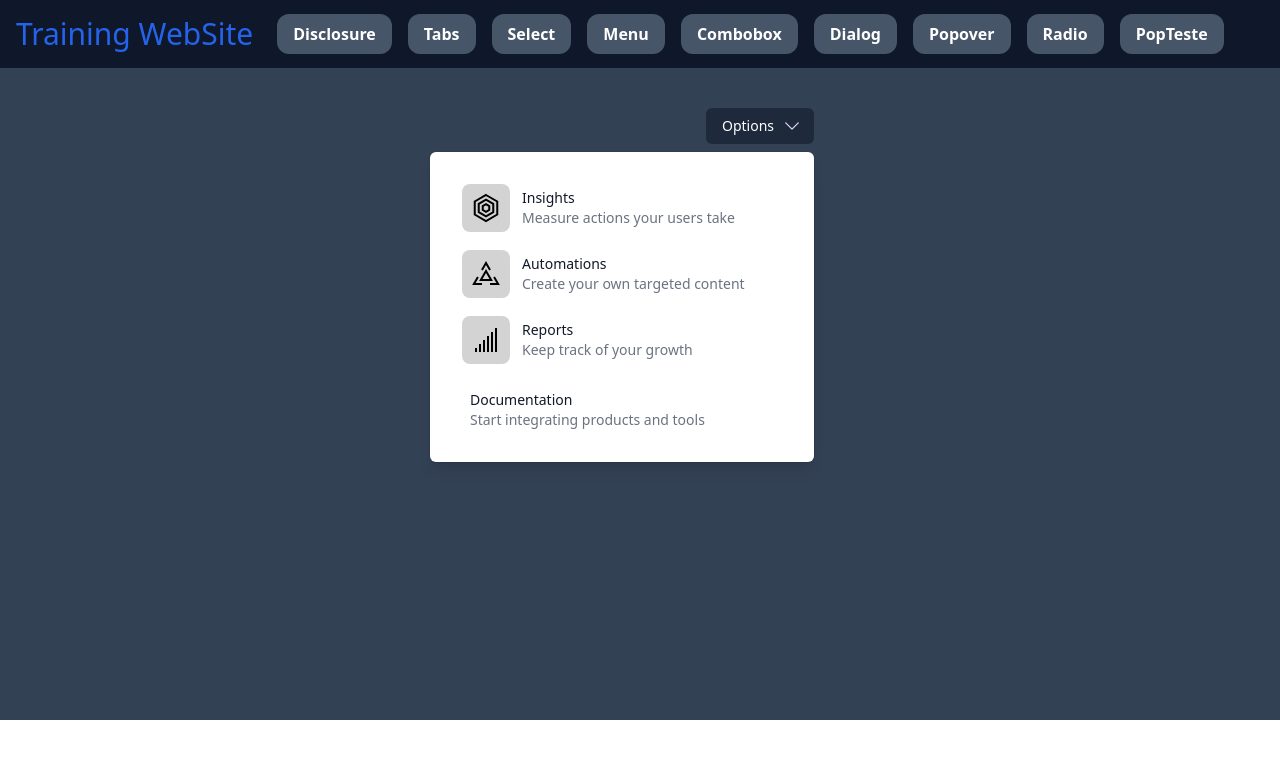
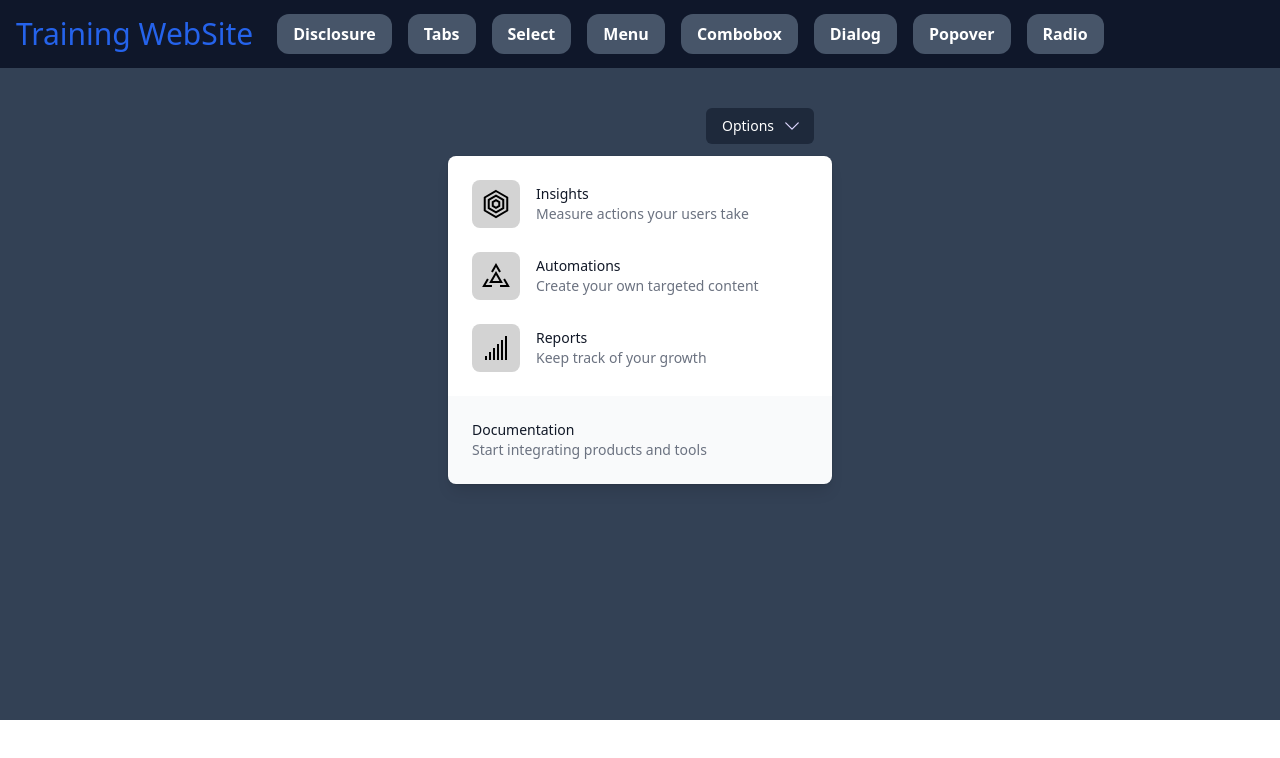
Before and after one commit to giliolizera/Training, a Vue app: page /popover in a window 1280 px wide. Shown: the top 758 px of the page. Built offline with nearby package versions, Linux system fonts and the light colour scheme.

Commit message:
feat: fix popover and remove test

```diff
--- a/src/components/Popover.vue
+++ b/src/components/Popover.vue
@@ -1,31 +1,41 @@
 <template>
   <Upside />
   <div class="pt-10 flex justify-center pl-60 bg-slate-700">
-    <div class="relative inline-block">
    <button @click="exibir = !exibir"
-        class="inline-flex w-full justify-center rounded-md bg-slate-800 px-4 py-2 text-sm font-medium text-white hover:bg-opacity-60">
+     class="relative inline-flex rounded-md bg-slate-800 px-4 py-2 text-sm font-medium text-white hover:bg-opacity-60">
      Options
      <ChevronDownIcon class="ml-2 -mr-1 h-5 w-5 text-violet-200 hover:text-violet-100" />
    </button>
-      <div v-if="exibir"
-        class="absolute right-0 mt-2 w-96 origin-top-right rounded-md bg-white  shadow-lg ring-1 ring-black ring-opacity-5 focus:outline-none px-4 py-4">
-        <button v-for="item in solutions" :key="item.name" :href="item.href" class="w-full">
-          <div class="inline-flex w-full mt-4 hover:rounded-md bg-white">
-            <div class="flex-shrink-0">
-              <div v-html="item.icon" class="h-5 w-5 ml-4 text-gray-400"></div>
   </div>
-            <div class=" ml-10 mt-1 inline text-left text-sm">
-              <a :href="item.href" class="font-medium text-gray-900">
+  <div class="absolute left-1/2 z-10 mt-3 w-screen max-w-sm -translate-x-1/2 transform px-4 sm:px-0">
+   <div class="overflow-hidden rounded-lg shadow-lg ring-1 ring-black ring-opacity-5">
+     <div class="relative grid gap-8 bg-white p-7">
+       <a
+         v-for="item in solutions"
+         :key="item.name"
+         :href="item.href"
+         class="-m-3 flex items-center rounded-lg p-2 transition duration-150 ease-in-out hover:bg-gray-50 focus:outline-none focus-visible:ring focus-visible:ring-orange-500 focus-visible:ring-opacity-50"
+       >
+         <div
+           class="flex h-10 w-10 shrink-0 items-center justify-center text-white sm:h-12 sm:w-12"
+         >
+           <div v-html="item.icon"></div>
+         </div>
+         <div class="ml-4">
+           <p class="text-sm font-medium text-gray-900">
              {{ item.name }}
-              </a>
-              <p class="text-gray-500">
+           </p>
+           <p class="text-sm text-gray-500">
              {{ item.description }}
            </p>
          </div>
+       </a>
      </div>
-        </button>
-        <div class="p-4">
-          <a class="flow-root rounded-md px-2 pt-2">
+     <div class="bg-gray-50 p-4">
+       <a
+         href="##"
+         class="flow-root rounded-md px-2 py-2 transition duration-150 ease-in-out hover:bg-gray-100 focus:outline-none focus-visible:ring focus-visible:ring-orange-500 focus-visible:ring-opacity-50"
+       >
          <span class="flex items-center">
            <span class="text-sm font-medium text-gray-900">
              Documentation
@@ -35,7 +45,6 @@
            Start integrating products and tools
          </span>
        </a>
-        </div>
      </div>
    </div>
   </div>
--- a/src/components/Popovers.vue
+++ /dev/null
@@ -1,149 +0,0 @@
-<template>
-   <Upside />
-   <div class="pt-10 flex justify-center pl-60 bg-slate-700">
-      <div class="relative inline-block">
-         <button @click="exibir = !exibir"
-            class="inline-flex w-full justify-center rounded-md bg-slate-800 px-4 py-2 text-sm font-medium text-white hover:bg-opacity-60">
-            Options
-            <ChevronDownIcon class="ml-2 -mr-1 h-5 w-5 text-violet-200 hover:text-violet-100" />
-         </button>
-         <div v-if="exibir"
-            class="absolute right-0 mt-2 w-96 origin-top-right rounded-md bg-white  shadow-lg ring-1 ring-black ring-opacity-5 focus:outline-none px-4 py-4">
-            <a v-for="item in solutions" :key="item.name" :href="item.href"
-               class="-m-3 flex items-center rounded-lg p-2 transition duration-150 ease-in-out hover:bg-gray-50 focus:outline-none focus-visible:ring focus-visible:ring-orange-500 focus-visible:ring-opacity-50">
-               <div class="flex h-10 w-10 shrink-0 items-center justify-center text-white sm:h-12 sm:w-12">
-                  <div v-html="item.icon"></div>
-               </div>
-               <div class="ml-4">
-                  <p class="text-sm font-medium text-gray-900">
-                     {{ item.name }}
-                  </p>
-                  <p class="text-sm text-gray-500">
-                     {{ item.description }}
-                  </p>
-               </div>
-            </a>
-         </div>
-         <div v-if="exibir" class="bg-gray-50 p-4">
-            <a href="##"
-               class="flow-root rounded-md px-2 py-2 transition duration-150 ease-in-out hover:bg-gray-100 focus:outline-none focus-visible:ring focus-visible:ring-orange-500 focus-visible:ring-opacity-50">
-               <span class="flex items-center">
-                  <span class="text-sm font-medium text-gray-900">
-                     Documentation
-                  </span>
-               </span>
-               <span class="block text-sm text-gray-500">
-                  Start integrating products and tools
-               </span>
-            </a>
-         </div>
-      </div>
-   </div>
-   <div class="h-96 bg-slate-700"></div>
-   <div class="h-48 bg-slate-700"></div>
-</template>
-
-<script>
-export default {
-   data: () => ({
-      exibir: true,
-
-      solutions: [
-         {
-            name: 'Insights',
-            description: 'Measure actions your users take',
-            href: '##',
-            icon: `
-       <svg
-         width="48"
-         height="48"
-         viewBox="0 0 48 48"
-         fill="none"
-         aria-hidden="true"
-         xmlns="http://www.w3.org/2000/svg"
-       >
-         <rect width="48" height="48" rx="8" fill="#D3D3D3" />
-         <path
-           d="M24 11L35.2583 17.5V30.5L24 37L12.7417 30.5V17.5L24 11Z"
-           stroke="#000"
-           stroke-width="2"
-         />
-         <path
-           fill-rule="evenodd"
-           clip-rule="evenodd"
-           d="M16.7417 19.8094V28.1906L24 32.3812L31.2584 28.1906V19.8094L24 15.6188L16.7417 19.8094Z"
-           stroke="#000"
-           stroke-width="2"
-         />
-         <path
-           fill-rule="evenodd"
-           clip-rule="evenodd"
-           d="M20.7417 22.1196V25.882L24 27.7632L27.2584 25.882V22.1196L24 20.2384L20.7417 22.1196Z"
-           stroke="#000"
-           stroke-width="2"
-         />
-       </svg>
-     `,
-         },
-         {
-            name: 'Automations',
-            description: 'Create your own targeted content',
-            href: '##',
-            icon: `
-       <svg
-         width="48"
-         height="48"
-         viewBox="0 0 48 48"
-         fill="none"
-         xmlns="http://www.w3.org/2000/svg"
-       >
-         <rect width="48" height="48" rx="8" fill="#D3D3D3" />
-         <path
-           d="M28.0413 20L23.9998 13L19.9585 20M32.0828 27.0001L36.1242 34H28.0415M19.9585 34H11.8755L15.9171 27"
-           stroke="#000"
-           stroke-width="2"
-         />
-         <path
-           fill-rule="evenodd"
-           clip-rule="evenodd"
-           d="M18.804 30H29.1963L24.0001 21L18.804 30Z"
-           stroke="#000"
-           stroke-width="2"
-         />
-       </svg>
-     `,
-         },
-         {
-            name: 'Reports',
-            description: 'Keep track of your growth',
-            href: '##',
-            icon: `
-       <svg
-         width="48"
-         height="48"
-         viewBox="0 0 48 48"
-         fill="none"
-         xmlns="http://www.w3.org/2000/svg"
-       >
-         <rect width="48" height="48" rx="8" fill="#D3D3D3" />
-         <rect x="13" y="32" width="2" height="4" fill="#000" />
-         <rect x="17" y="28" width="2" height="8" fill="#000" />
-         <rect x="21" y="24" width="2" height="12" fill="#000" />
-         <rect x="25" y="20" width="2" height="16" fill="#000" />
-         <rect x="29" y="16" width="2" height="20" fill="#000" />
-         <rect x="33" y="12" width="2" height="24" fill="#000" />
-       </svg>
-     `,
-         },
-      ]
-   }),
-   components: {
-      Upside
-   },
-}
-</script>
-
-<script setup>
-import { ChevronDownIcon } from "@heroicons/vue/24/outline";
-import Upside from "./Upside.vue";
-</script>
--- a/src/components/Upside.vue
+++ b/src/components/Upside.vue
@@ -45,10 +45,5 @@
             Radio
          </button>
       </router-link>
-      <router-link to="/popovers" class="m-2 mt-3.5">
-         <button class="bg-slate-600 hover:bg-slate-700 text-white font-bold py-2 px-4 rounded-xl">
-            PopTeste
-         </button>
-      </router-link>
    </div>
 </template>
--- a/src/main.js
+++ b/src/main.js
@@ -13,7 +13,6 @@ import Popover from './components/Popover.vue'
 import Radio from './components/Radio.vue'
 import Select from './components/Select.vue'
 import Tabs from './components/Tabs.vue'
-import Popovers from './components/Popovers.vue'
 
 const routes = [
    {
@@ -52,10 +51,6 @@ const routes = [
       path: '/tabs',
       component: Tabs
    },
-   {
-      path: '/popovers',
-      component: Popovers
-   }
 ]
 
 const router = createRouter({
```
Lines whose indentation alone changed are shown as unchanged.
